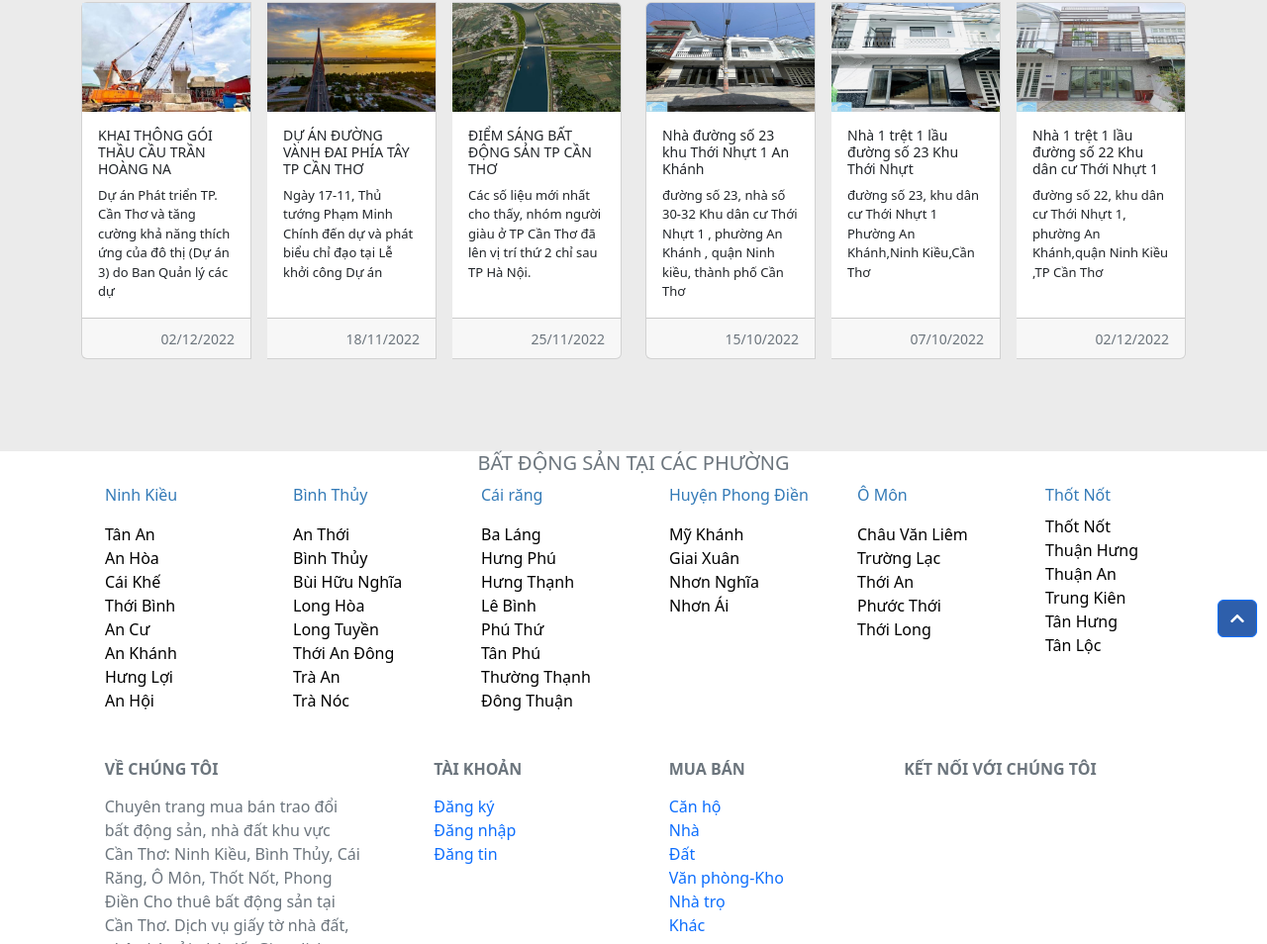
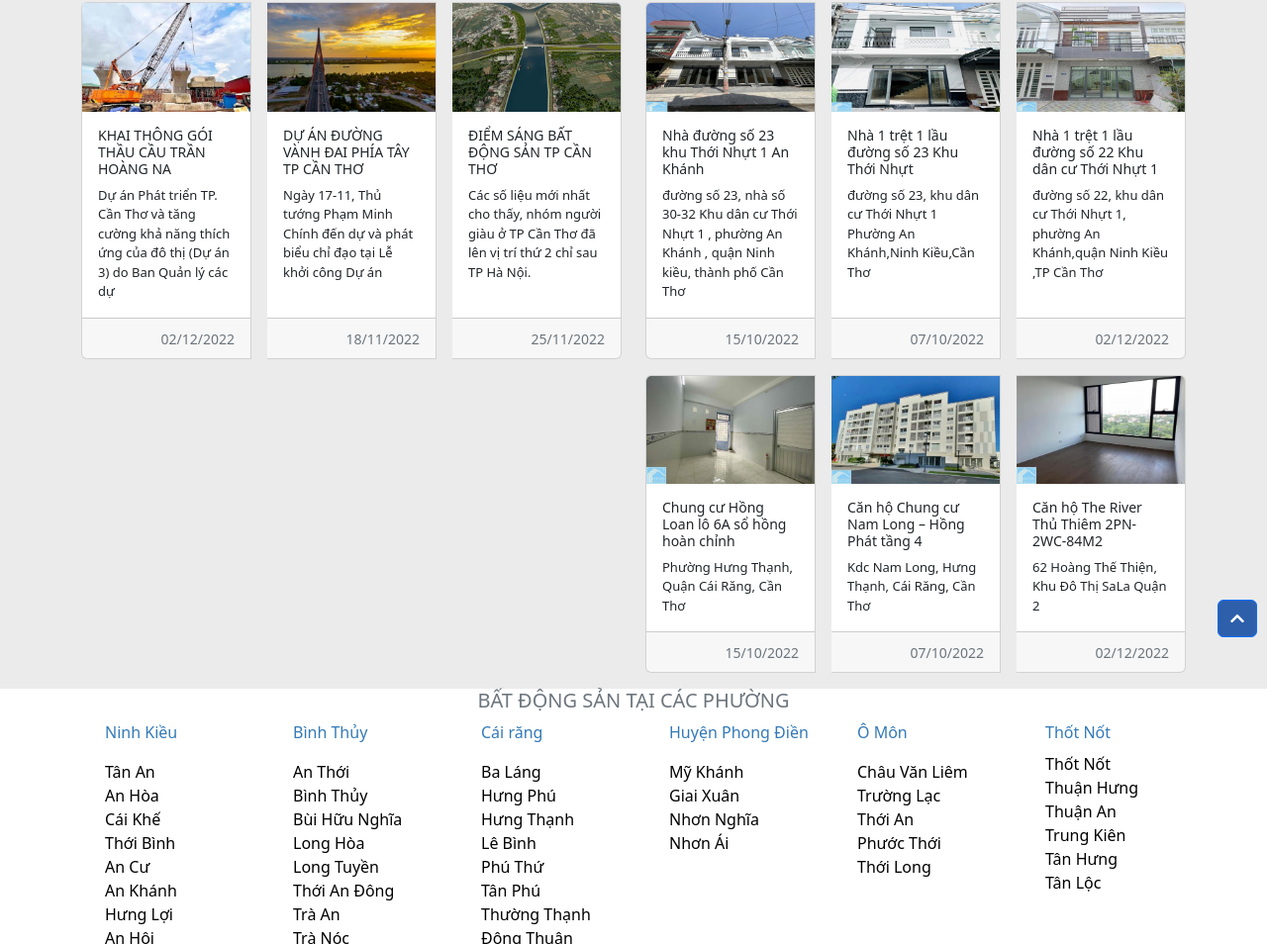
Before and after one commit to DuongHoaiAn2k1/123-nffnf.rrr, a plain HTML site: page CanThoProperty-main/index.html in a window 1280 px wide. Shown: the part 146-1100 px from the top of the page at 99% size. Drawn offline with nearby package versions, Linux system fonts and the light colour scheme.

Commit message:
first commit update lan 5

```diff
--- a/CanThoProperty-main/index.html
+++ b/CanThoProperty-main/index.html
@@ -139,6 +139,39 @@
                 <small class="text-muted">02/12/2022</small>
               </div>
             </div>
+          </div>
+          <div class="col mt-3 mb-3">
+            <div class="card-group">
+              <div class="card me-lg-3 me-sm-0">
+                <img src="./images/img-news/vip4.png" class="card-img-top" alt="...">
+                <div class="card-body">
+                  <h5 style="font-size: 14px;" class="card-title">Chung cư Hồng Loan lô 6A sổ hồng hoàn chỉnh</h5>
+                  <p style="font-size: 13px;" class="card-text">Phường Hưng Thạnh, Quận Cái Răng, Cần Thơ</p>
+                </div>
+                <div class="card-footer text-end">
+                  <small class="text-muted">15/10/2022</small>
+                </div>
+              </div>
+              <div class="card me-lg-3 me-sm-0">
+                <img src="./images/img-news/vip5.png" class="card-img-top" alt="...">
+                <div class="card-body">
+                  <h5 style="font-size: 14px;" class="card-title">Căn hộ Chung cư Nam Long – Hồng Phát tầng 4</h5>
+                  <p style="font-size: 13px;" class="card-text">Kdc Nam Long, Hưng Thạnh, Cái Răng, Cần Thơ</p>
+                </div>
+                <div class="card-footer text-end">
+                  <small class="text-muted">07/10/2022</small>
+                </div>
+              </div>
+              <div class="card">
+                <img src="./images/img-news/vip6.png" class="card-img-top" alt="...">
+                <div class="card-body">
+                  <h5 style="font-size: 14px;" class="card-title">Căn hộ The River Thủ Thiêm 2PN-2WC-84M2</h5>
+                  <p style="font-size: 13px;" class="card-text">62 Hoàng Thế Thiện, Khu Đô Thị SaLa Quận 2</p>
+                </div>
+                <div class="card-footer text-end">
+                  <small class="text-muted">02/12/2022</small>
+                </div>
+              </div>
           </div>
         </div>
       </div>
```
Also changed, not shown: CanThoProperty-main/Lienhe.html (+5 -3 lines), CanThoProperty-main/images/img-news/vip4.png (added), CanThoProperty-main/images/img-news/vip5.png (added), CanThoProperty-main/images/img-news/vip6.png (added).
